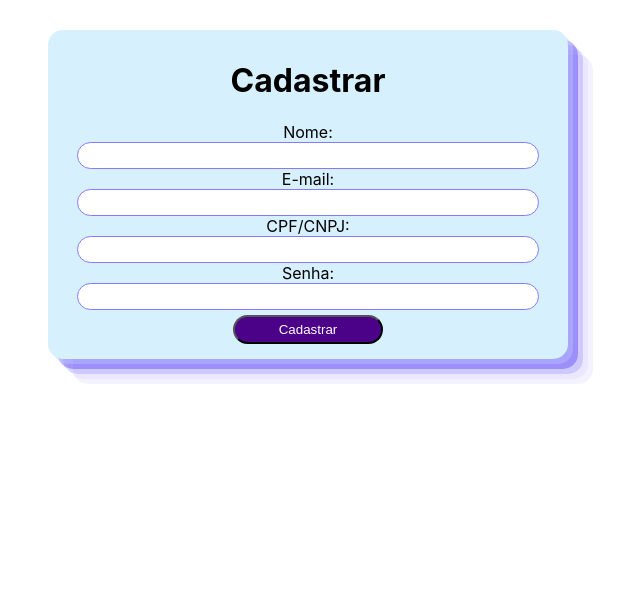
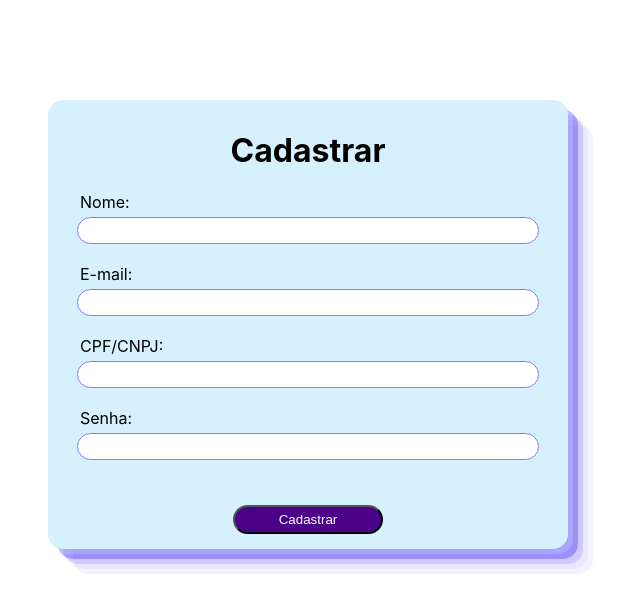
Before and after one commit to aamekst/react_teste, a React (Create React App) app: page /cadastro_user in a window 1280 px wide. Shown: the top 612 px of the page, without its empty margins (332-972 px from the left). Built offline with nearby package versions, Linux system fonts and the light colour scheme.

Commit message:
'conexao_back'

```diff
--- a/public/index.html
+++ b/public/index.html
@@ -24,7 +24,7 @@
       work correctly both with client-side routing and a non-root public URL.
       Learn how to configure a non-root public URL by running `npm run build`.
     -->
-    <title>React App</title>
+    <title>Cadastro</title>
   </head>
   <body>
     <noscript>You need to enable JavaScript to run this app.</noscript>
--- a/src/components/CadastroUser.css
+++ b/src/components/CadastroUser.css
@@ -5,7 +5,7 @@
     padding: 10px;
     border-radius: 15px;
     text-align: center;
-    margin-top: 30px;
+    margin-top: 100px;
     box-shadow: rgba(188, 198, 255, 0.4) 5px 5px, rgba(43, 9, 236, 0.3) 10px 10px, rgba(92, 80, 255, 0.2) 15px 15px, rgba(158, 133, 248, 0.1) 20px 20px, rgba(42, 7, 245, 0.05) 25px 25px;
 
 
@@ -19,18 +19,21 @@ input[type=text], select{
     border-radius: 15px;
     border: 1px solid rgb(135, 122, 255);
     padding: 5px;
+    margin-bottom: 20px;
 }
 input[type=email], select{
     width: 90%;
     border-radius: 15px;
     border: 1px solid rgb(135, 122, 255);
     padding: 5px;
+    margin-bottom: 20px;
 }
 input[type=password], select{
     width: 90%;
     border-radius: 15px;
     padding: 5px;
     border: 1px solid rgb(135, 122, 255);
+    margin-bottom: 20px;
 }
 
 input[type=submit], select{
@@ -43,3 +46,10 @@ input[type=submit], select{
     border-color: black;
 
 }
+
+label {
+    display: block; /* Alinha as labels à esquerda */
+    text-align: left; /* Alinha o texto à esquerda */
+    margin-left: 22px;
+    margin-bottom: 5px; /* Espaçamento entre a label e o input */
+}
--- a/src/components/CadastroUser.js
+++ b/src/components/CadastroUser.js
@@ -30,6 +30,11 @@ function CadastroUser() {
 
         let resposta = await api.json();
 
+        if (!nome || !email || !cpfcnpj || !senha) {
+            alert("Por favor, preencha todos os campos obrigatórios.");
+            return;
+        }
+
         if (api.ok) {
             console.log("Usuário cadastrado com sucesso:", resposta);
             alert("Usuário cadastrado com sucesso. Bem vindo, "+ nome);
@@ -37,7 +42,6 @@ function CadastroUser() {
             setEmail('');
             setCpfCnpj('');
             setSenha('');
-
         } else {
             console.error("Erro ao cadastrar o usuário:", resposta);
             alert("Erro ao cadastrar usuário.");
@@ -83,7 +87,7 @@ function CadastroUser() {
                     id='senha'
                     value={senha}
                     onChange={(e) => setSenha(e.target.value)}
-                /><br />
+                /><br /><br></br>
 
                 <input type='submit' value="Cadastrar" />
             </form>
```
